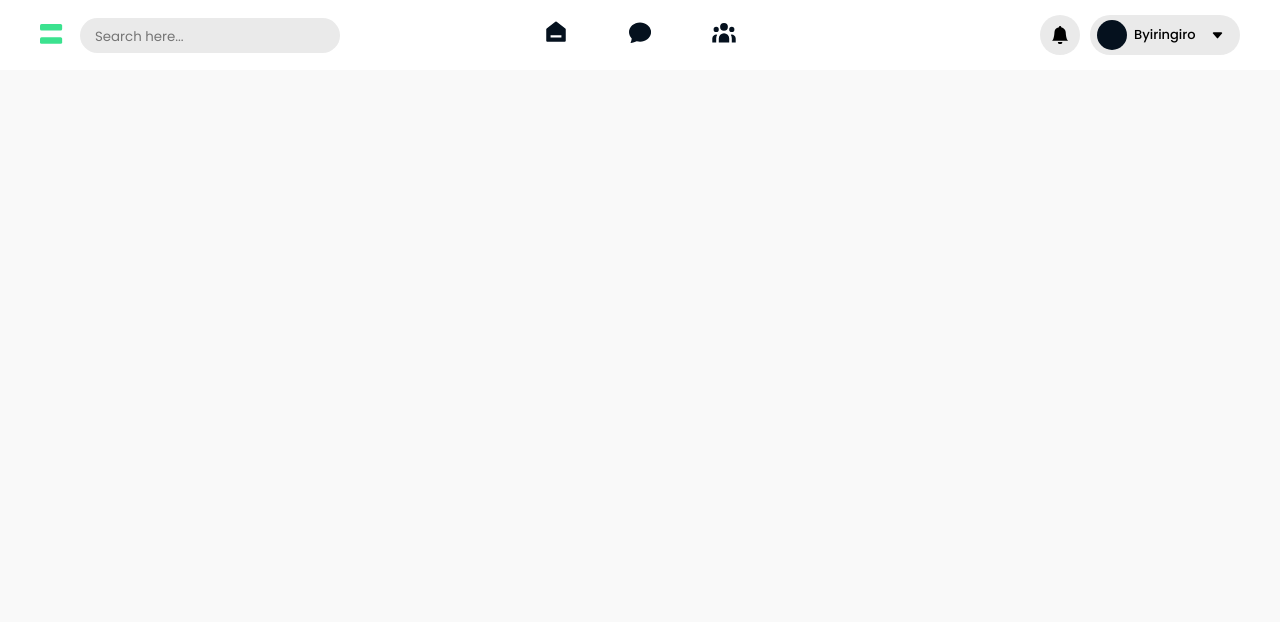
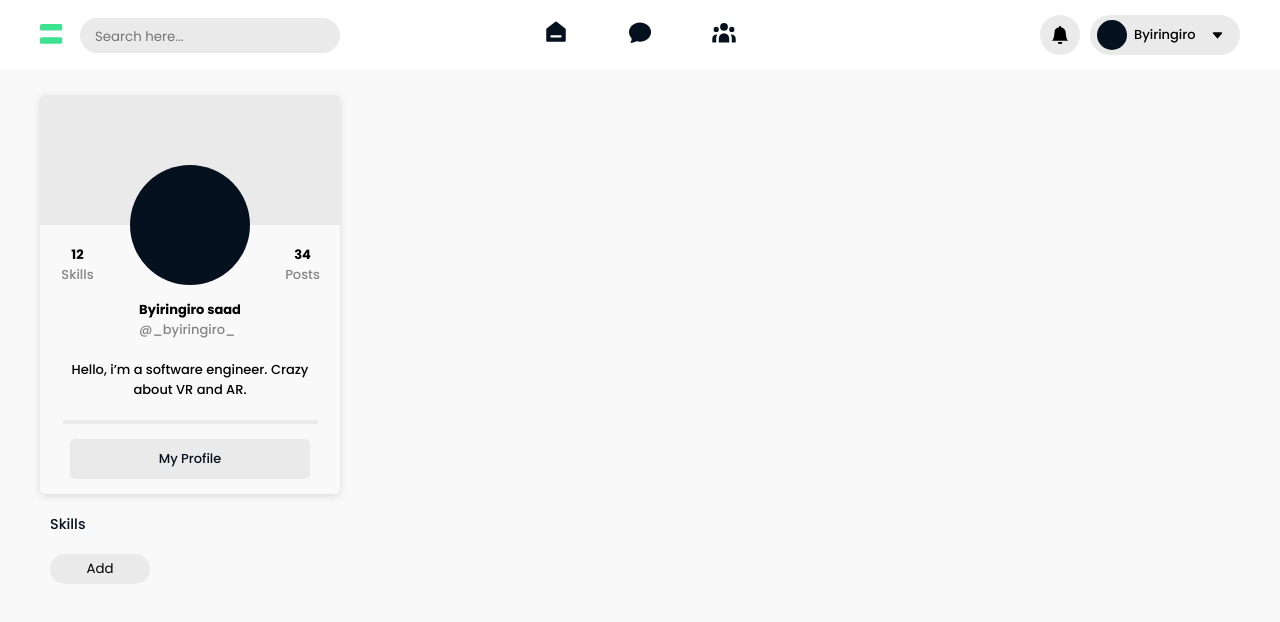
Before and after one commit to aamines/frontend, a React (Create React App) app: page /home in a window 1280 px wide. Shown: the top 622 px of the page. Built offline with nearby package versions, Linux system fonts and the light colour scheme; no server answers.

Commit message:
profile section of home

```diff
--- /dev/null
+++ b/src/components/home/profile.jsx
@@ -0,0 +1,182 @@
+import React from "react";
+import styled from "styled-components";
+import { Link } from "react-router-dom";
+
+const Profile = () => {
+  return (
+    <Container>
+      <div className="box">
+        <div className="banner"></div>
+        <div className="about">
+          <div className="div">
+            <p className="up">12</p>
+            <p className="down">Skills</p>
+          </div>
+          <div className="person">
+            <div className="picture"></div>
+            <div className="name">
+              <p className="up">Byiringiro saad</p>
+              <p className="down">@_byiringiro_</p>
+            </div>
+          </div>
+          <div className="div">
+            <p className="up">34</p>
+            <p className="down">Posts</p>
+          </div>
+        </div>
+        <div className="para">
+          <p>Hello, i’m a software engineer. Crazy about VR and AR.</p>
+        </div>
+        <div className="button">
+          <Link to="/profile">My Profile</Link>
+        </div>
+      </div>
+      <div className="skills">
+        <div className="header">
+          <p>Skills</p>
+        </div>
+        <ul>
+          <li>
+            <button>Add</button>
+          </li>
+        </ul>
+      </div>
+    </Container>
+  );
+};
+
+const Container = styled.div`
+  width: 100%;
+  height: auto;
+  display: flex;
+  flex-direction: column;
+  align-items: center;
+
+  .box {
+    width: 100%;
+    height: auto;
+    display: flex;
+    flex-direction: column;
+    align-items: center;
+    border-radius: 5px;
+    overflow: hidden;
+    box-shadow: rgba(99, 99, 99, 0.2) 0px 2px 8px 0px;
+
+    .banner {
+      width: 100%;
+      height: 130px;
+      background: var(--gray);
+    }
+
+    .about {
+      width: 100%;
+      height: auto;
+      display: flex;
+      flex-direction: row;
+      align-items: flex-start;
+      justify-content: space-between;
+
+      .person {
+        width: 40%;
+        height: auto;
+        display: flex;
+        flex-direction: column;
+        align-items: center;
+
+        .picture {
+          width: 120px;
+          height: 120px;
+          border-radius: 50%;
+          background: var(--dark);
+          margin: -60px 0 15px 0;
+        }
+      }
+
+      .div {
+        width: 25%;
+        height: 80px;
+        display: flex;
+        flex-direction: column;
+        align-items: center;
+        justify-content: center;
+      }
+    }
+
+    .para {
+      width: 85%;
+      height: auto;
+      display: flex;
+      padding: 20px 5px;
+      align-items: center;
+      justify-content: center;
+      border-bottom: 4px solid var(--gray);
+
+      p {
+        text-align: center;
+      }
+    }
+
+    .button {
+      width: 100%;
+      height: 70px;
+      display: flex;
+      align-items: center;
+      justify-content: center;
+
+      a {
+        width: 80%;
+        height: 40px;
+        display: flex;
+        align-items: center;
+        justify-content: center;
+        border-radius: 5px;
+        background: var(--gray);
+        text-decoration: none;
+        color: var(--dark);
+      }
+    }
+  }
+
+  .skills {
+    width: 100%;
+    height: auto;
+    display: flex;
+    flex-direction: column;
+    align-items: flex-start;
+    padding: 0 10px;
+
+    .header {
+      width: 100%;
+      height: 60px;
+      display: flex;
+      align-items: center;
+
+      p {
+        color: var(--dark);
+        font-size: 1.1em;
+      }
+    }
+
+    ul {
+      width: 100%;
+      height: auto;
+      display: flex;
+      flex-wrap: wrap;
+
+      li {
+        list-style: none;
+
+        button {
+          cursor: pointer;
+          width: 100px;
+          height: 30px;
+          border-radius: 50px;
+          border: none;
+          background: var(--gray);
+        }
+      }
+    }
+  }
+`;
+
+export default Profile;
--- /dev/null
+++ b/src/components/home/stats.jsx
@@ -0,0 +1,20 @@
+import React from "react";
+import styled from "styled-components";
+
+const Stats = () => {
+  return (
+    <Container>
+      <div className="rank"></div>
+    </Container>
+  );
+};
+
+const Container = styled.div`
+  width: 100%;
+  height: auto;
+  display: flex;
+  flex-direction: column;
+  align-items: center;
+`;
+
+export default Stats;
--- a/src/pages/home.jsx
+++ b/src/pages/home.jsx
@@ -1,10 +1,22 @@
 import React from "react";
 import styled from "styled-components";
+
+//components
+import Stats from "../components/home/stats";
+import Profile from "../components/home/profile";
 
 const Home = () => {
   return (
     <Container>
-      <div className="container"></div>
+      <div className="container">
+        <div className="profile">
+          <Profile />
+        </div>
+        <div className="content"></div>
+        <div className="stats">
+          <Stats />
+        </div>
+      </div>
     </Container>
   );
 };
@@ -16,12 +28,20 @@ const Container = styled.div`
   flex-direction: column;
   align-items: center;
 
+  .up {
+    font-weight: 700;
+  }
+
+  .down {
+    color: var(--grayish);
+  }
+
   .container {
     height: auto;
     display: flex;
-    flex-direction: column;
-    align-items: center;
-    justify-content: center;
+    flex-direction: row;
+    justify-content: space-between;
+    margin: 25px 0;
 
     @media only screen and (min-width: 1200px) {
       width: 1200px;
@@ -30,6 +50,11 @@ const Container = styled.div`
     @media only screen and (max-width: 1200px) {
       width: 90%;
     }
+
+    .profile {
+      width: 25%;
+      height: auto;
+    }
   }
 `;
 
```
